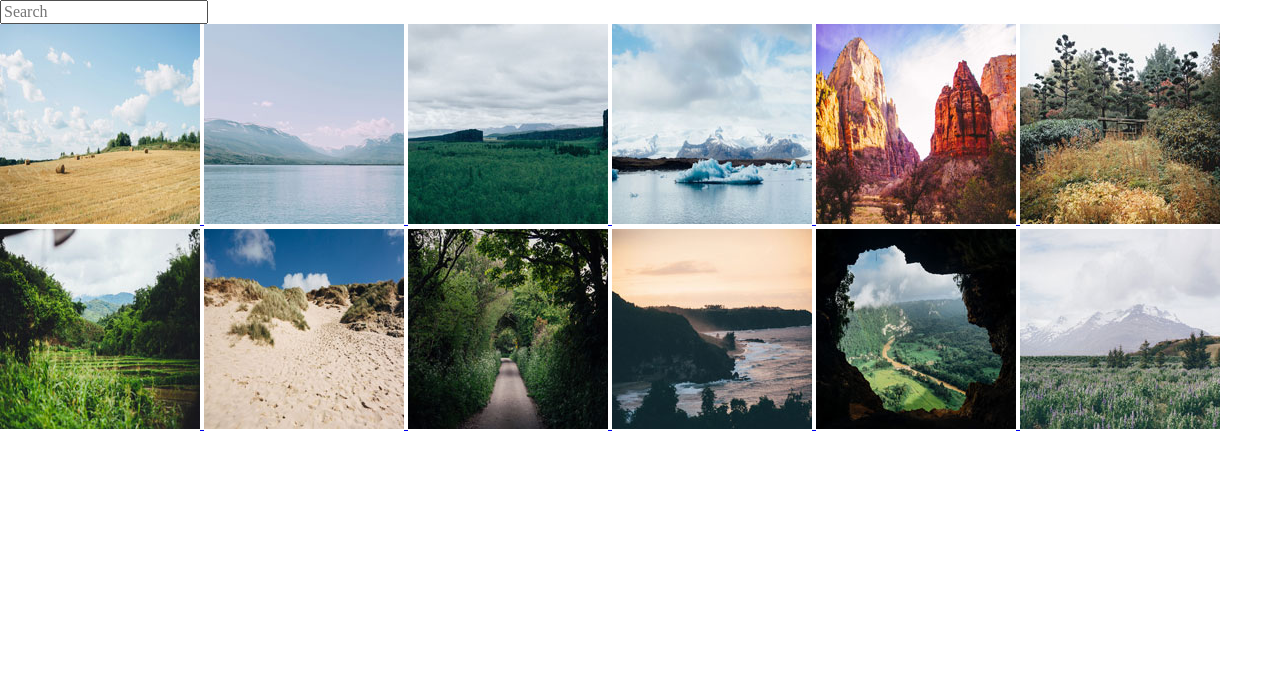
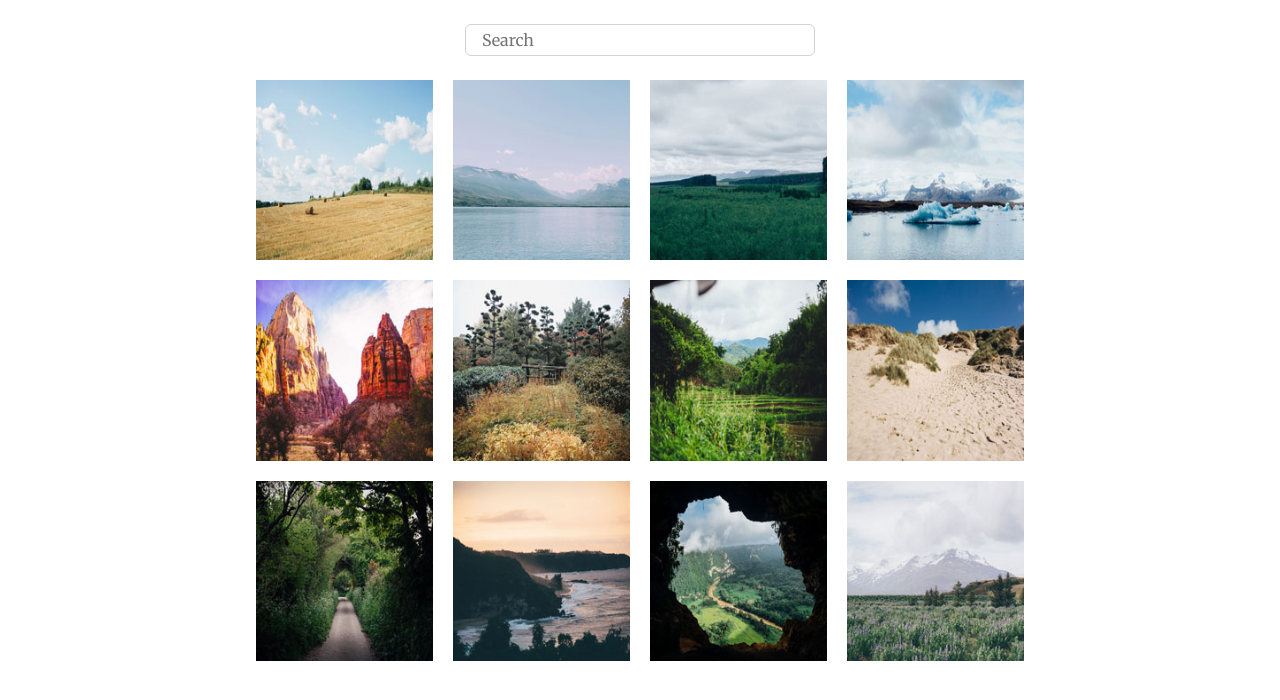
Before and after one commit to ZiyuZhang-zz/PhotoGallery, a plain HTML site: page photo_gallery_v5/index.html in a window 1280 px wide. Drawn offline with nearby package versions, Linux system fonts and the light colour scheme.

Commit message:
Update styles.css

```diff
--- a/photo_gallery_v5/css/styles.css
+++ b/photo_gallery_v5/css/styles.css
@@ -1,10 +1,35 @@
 /* Global Layout Set-up */
+body{
+    height: 100vh;
+    text-align: center;
+    font-family: Merriweather;
+}
+
+/* Search-Box */
+#search{
+   margin: 1.5em auto ;
+   width: 350px;
+   height: 32px;
+   border:lightgrey solid 1px;
+   padding-left: 1em;
+   border-radius: 6px;
+}
 
 
-/* Main-Nav */
+/* gallery */
+.gallery{
+    display: grid;
+    max-width: 60%;
+    margin:auto;
+    grid-template-columns:repeat(auto-fit,minmax(150px,1fr)) ;
+    grid-template-rows:repeat(auto-fit,minmax(150px,1fr)) ;
+    grid-gap:20px 20px;
+}
 
-
-/* Footer */
+.gallery img{
+    width: 100%;
+    height: 100%;
+}
 
 /* Media Query */
 @media(min-width:760px){
```
